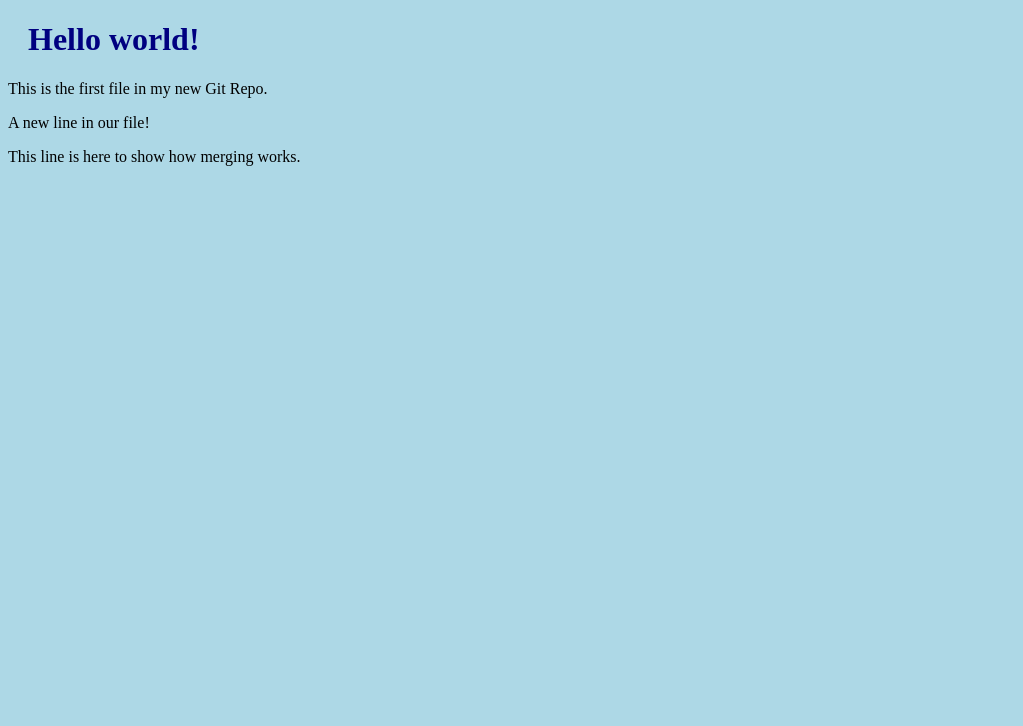
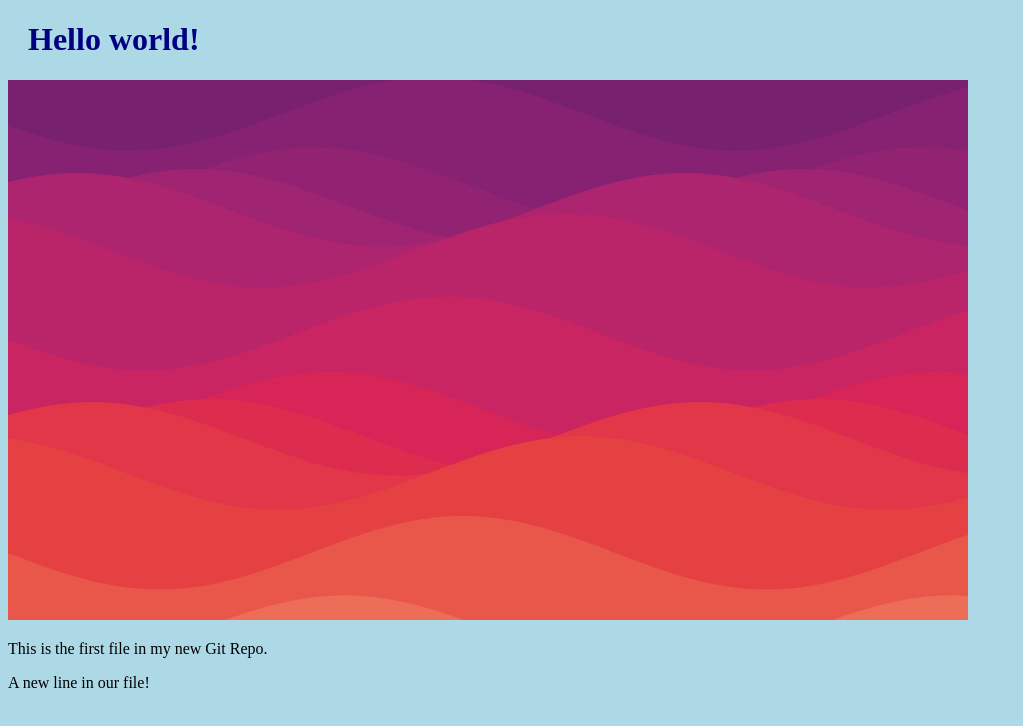
Before and after one commit to ahmedmokhtar80/modi.github.io, a plain HTML site: page index.html in a window 1280 px wide. Shown: the whole page, without its empty margins (0-1023 px from the left). Drawn offline with Linux system fonts and the light colour scheme.

Commit message:
Added image to Hello World

```diff
--- a/index.html
+++ b/index.html
@@ -7,8 +7,11 @@
 	</head>
 	<body>
 		<h1>Hello world!</h1>
+		<div>
+			<img src="img_hello_world.jpg" alt="Hello World from Space"
+			style="width:100%;max-width:960px">
+		</div>
 		<p>This is the first file in my new Git Repo.</p>
 		<p>A new line in our file!</p>
-		<p>This line is here to show how merging works.</p>
 	</body>
 </html>
```
Also changed, not shown: img_hello_world.jpg (added).
